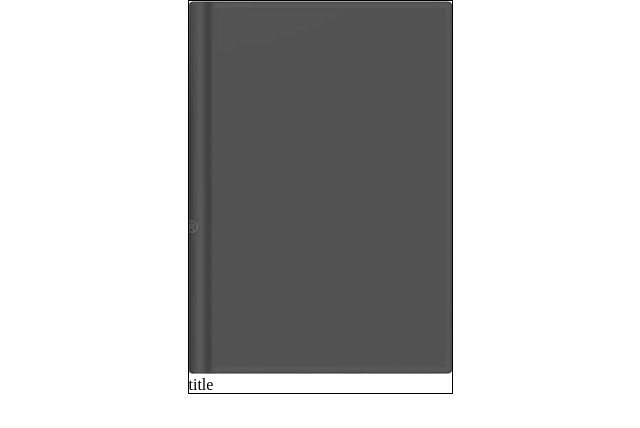
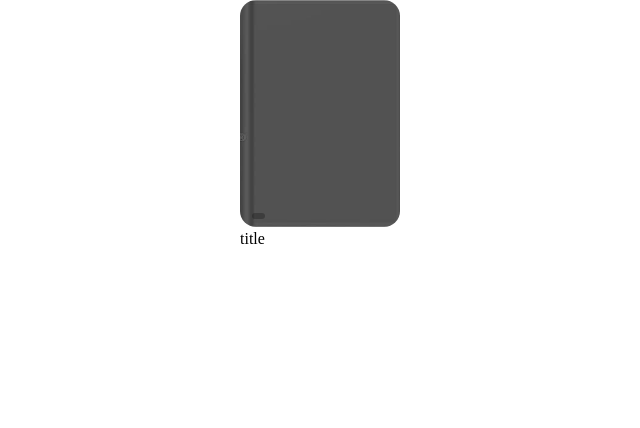
Before and after one commit to b-sass/calliope-clients, a React (Vite) app in the folder apps/desktop/: page / in a window 1280 px wide. Shown: the top 428 px of the page, without its empty margins (320-960 px from the left). Built offline with nearby package versions, Linux system fonts and the light colour scheme.

Commit message:
Added a card component.

```diff
--- a/apps/desktop/src/ui/BookCard.tsx
+++ b/apps/desktop/src/ui/BookCard.tsx
@@ -1,11 +1,17 @@
 import styles from "./bookcard.module.css";
 import bookCover from "../assets/images/book_cover.png";
+import { Badge } from "./Badge";
 
-const BookCard = ({ title }: { title: string }) => {
+const BookCard = ({ title, progress }: { title: string; progress: string }) => {
   return (
     <div className={styles.card}>
-      <img src={bookCover}></img>
-      <p>{title}</p>
+      <div className={styles["cover-container"]}>
+        <img src={bookCover}></img>
+        <Badge>
+          <p>{progress}</p>
+        </Badge>
+      </div>
+      <p className={styles.title}>{title}</p>
     </div>
   );
 };
--- a/apps/desktop/src/ui/bookcard.module.css
+++ b/apps/desktop/src/ui/bookcard.module.css
@@ -1,5 +1,21 @@
 .card {
-  border: 1px solid black;
-  min-width: 4rem;
-  min-height: 8rem;
+  max-width: 10rem;
+  max-height: 16rem;
+  /* position: relative; */
 }
+
+.title {
+  font-size: 16px;
+}
+
+.cover-container {
+  position: relative;
+  padding-bottom: 4px;
+}
+
+img {
+  display: block;
+  width: 100%;
+  height: 100%;
+  border-radius: 1rem;
+}
```
